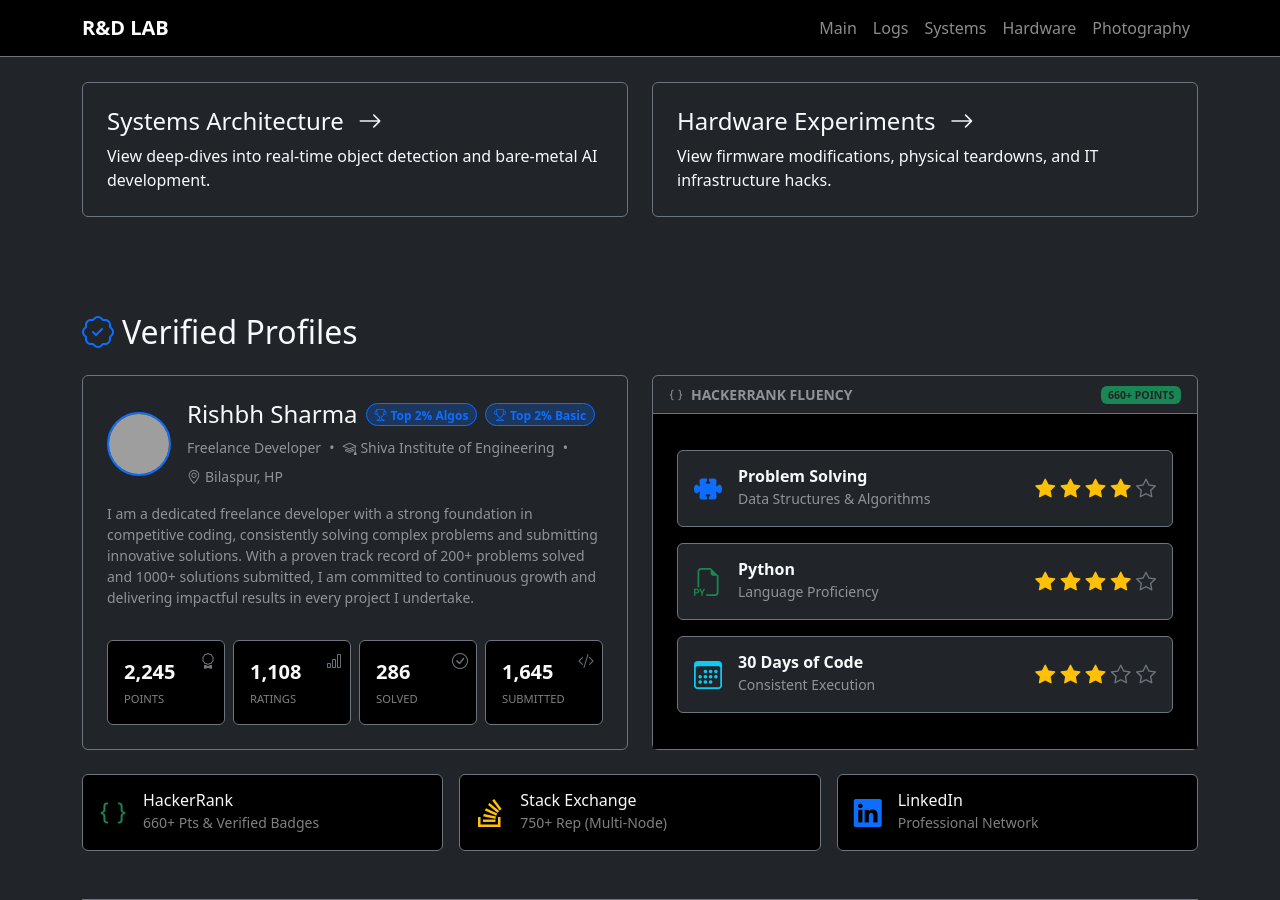
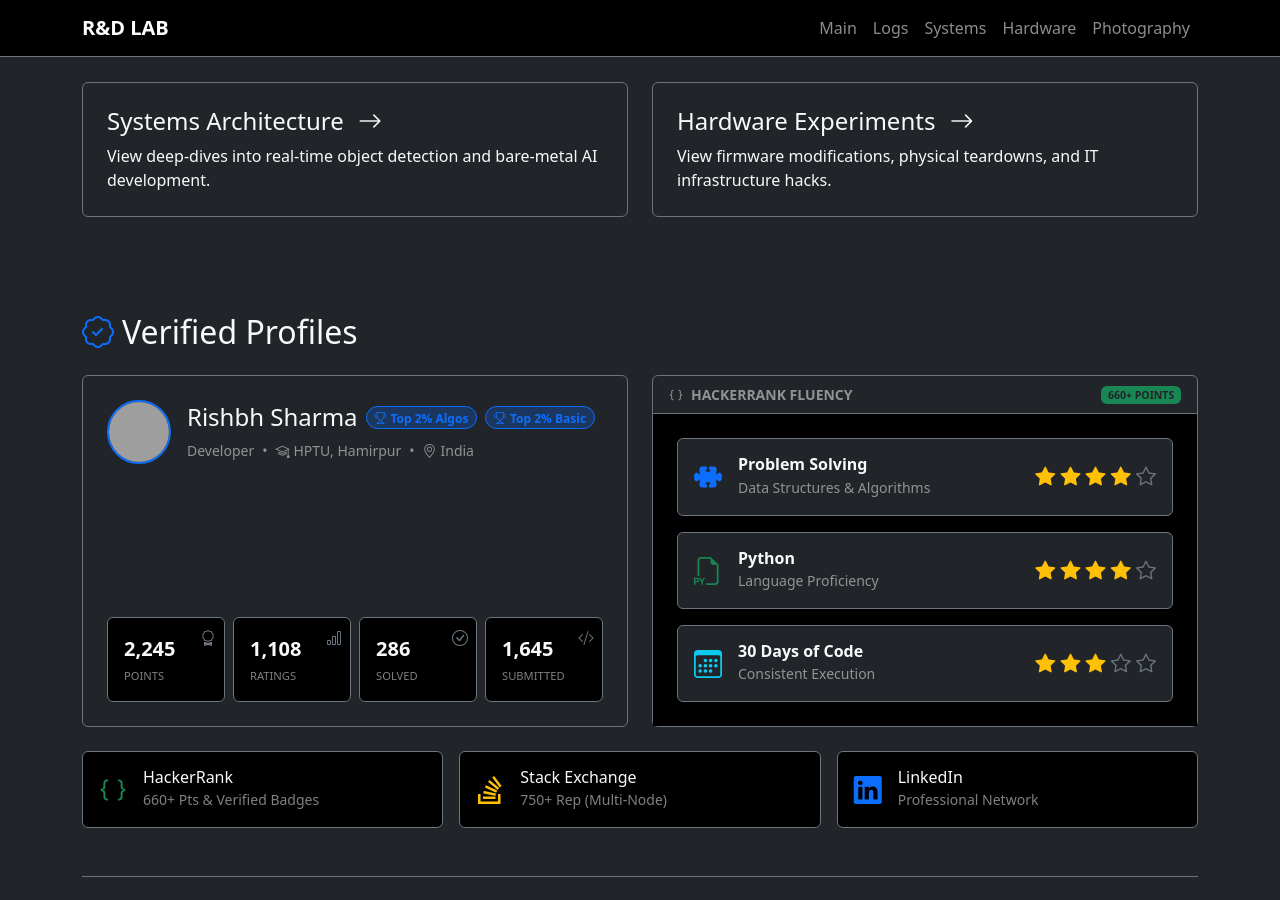
Before and after one commit to CodeRSTech/coderstech.github.io, a Jekyll site: the page built from index.md, in a window 1280 px wide and 900 px high, scrolled down 856 px. Built offline with Jekyll 4.4.1, drawn with Linux system fonts in a browser that asks for light colours; after the commit the page ends 1733 px from its top, so only the background shows below that; grey boxes are pictures that could not be loaded.

Commit message:
Updated profile embed
Removed bio

```diff
--- a/index.md
+++ b/index.md
@@ -108,15 +108,15 @@ permalink: /
         </div>
       </div>
       <div class="text-white-50 small d-flex flex-wrap gap-2 align-items-center mt-2">
-        <span>Freelance Developer</span> &bull;
-        <span><i class="bi bi-mortarboard me-1"></i>Shiva Institute of Engineering</span> &bull;
-        <span><i class="bi bi-geo-alt me-1"></i>Bilaspur, HP</span>
+        <span>Developer</span> &bull;
+        <span><i class="bi bi-mortarboard me-1"></i>HPTU, Hamirpur</span> &bull;
+        <span><i class="bi bi-geo-alt me-1"></i>India</span>
       </div>
     </div>
   </div>
 
-  <!-- Bio -->
-  <p class="text-white-50 small mb-4">I am a dedicated freelance developer with a strong foundation in competitive coding, consistently solving complex problems and submitting innovative solutions. With a proven track record of 200+ problems solved and 1000+ solutions submitted, I am committed to continuous growth and delivering impactful results in every project I undertake.</p>
+  <!-- Bio [Removed]
+  <p class="text-white-50 small mb-4">I am a dedicated freelance developer with a strong foundation in competitive coding, consistently solving complex problems and submitting innovative solutions. With a proven track record of 200+ problems solved and 1000+ solutions submitted, I am committed to continuous growth and delivering impactful results in every project I undertake.</p> -->
 
   <!-- Stats Grid -->
   <div class="row g-2 mt-auto">
```
